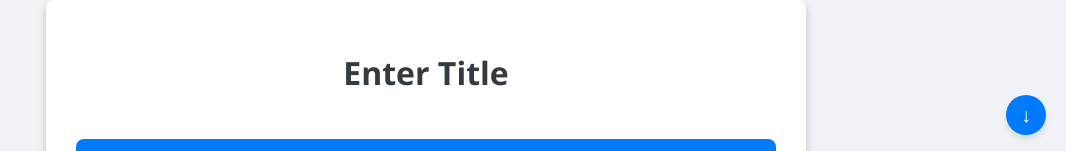
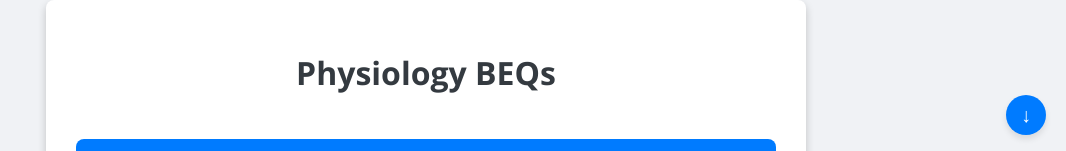
Before and after one commit to hhkuy/Physiology, a plain HTML site: page index.html in a window 1280 px wide. Shown: the top 151 px of the page, without its empty margins (214-1280 px from the left). Drawn offline with nearby package versions, Linux system fonts and the light colour scheme.

Commit message:
Update index.html

```diff
--- a/index.html
+++ b/index.html
@@ -2,7 +2,7 @@
 <html lang="en">
 <head>
     <meta charset="UTF-8">
-    <title>Physiology BEQs</title>
+    <title>Quiz Application</title>
     <link rel="stylesheet" href="https://fonts.googleapis.com/css2?family=Open+Sans:wght@400;700&display=swap">
     <meta name="viewport" content="width=device-width, initial-scale=1.0">
     <style>
@@ -399,7 +399,7 @@
 </head>
 <body>
     <div class="quiz-container" id="quiz-container">
-        <h1>Enter Title</h1>
+        <h1>Physiology BEQs</h1>
         <button id="filter-btn" onclick="openCategoryModal()">Filter Categories</button>
         <p>Total Questions: <strong id="total-questions"></strong></p>
         <form id="quiz-form">
```
